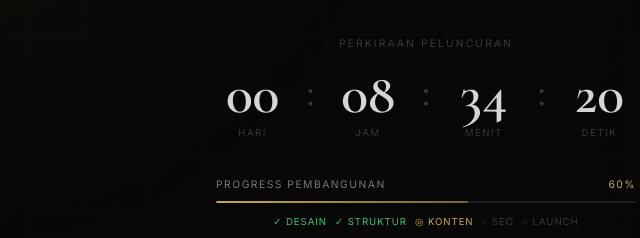
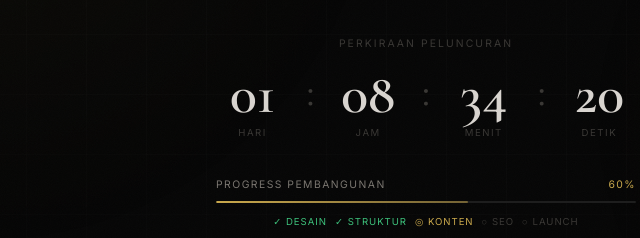
Before and after one commit to blackswan-id/blackswan-blog, a plain HTML site: page index.html in a window 1280 px wide. Shown: the part 446-684 px from the top of the page, 214-854 px from the left. Drawn offline with nearby package versions, Linux system fonts and the light colour scheme.

Commit message:
Update index.html

```diff
--- a/index.html
+++ b/index.html
@@ -538,7 +538,7 @@
 <script>
   // ─── COUNTDOWN TIMER ───
   // Ganti tanggal target di bawah: format 'YYYY-MM-DDTHH:MM:SS'
-  const TARGET = new Date('2026-04-06T00:00:00');
+  const TARGET = new Date('2026-04-07T00:00:00');
 
   function pad(n){ return String(n).padStart(2,'0'); }
 
```
